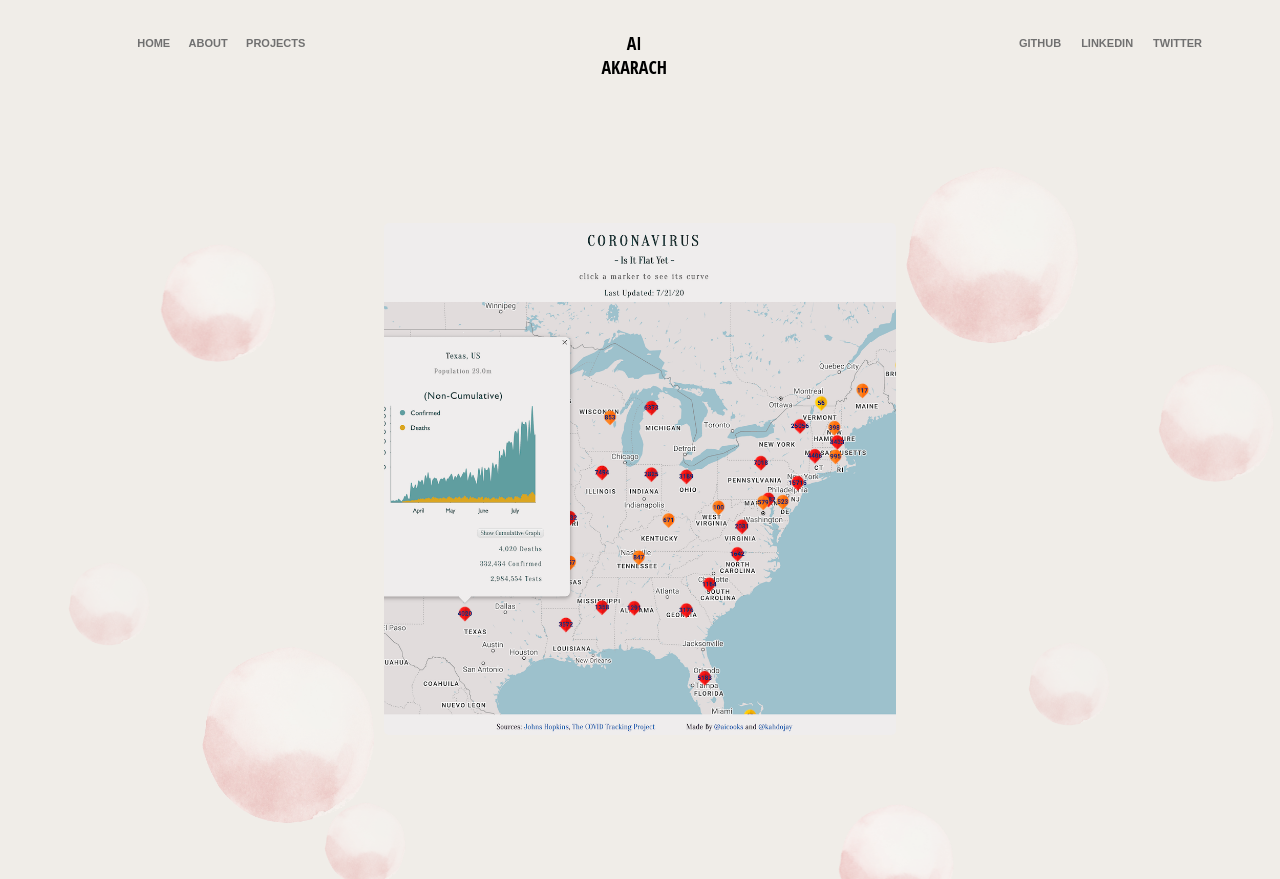
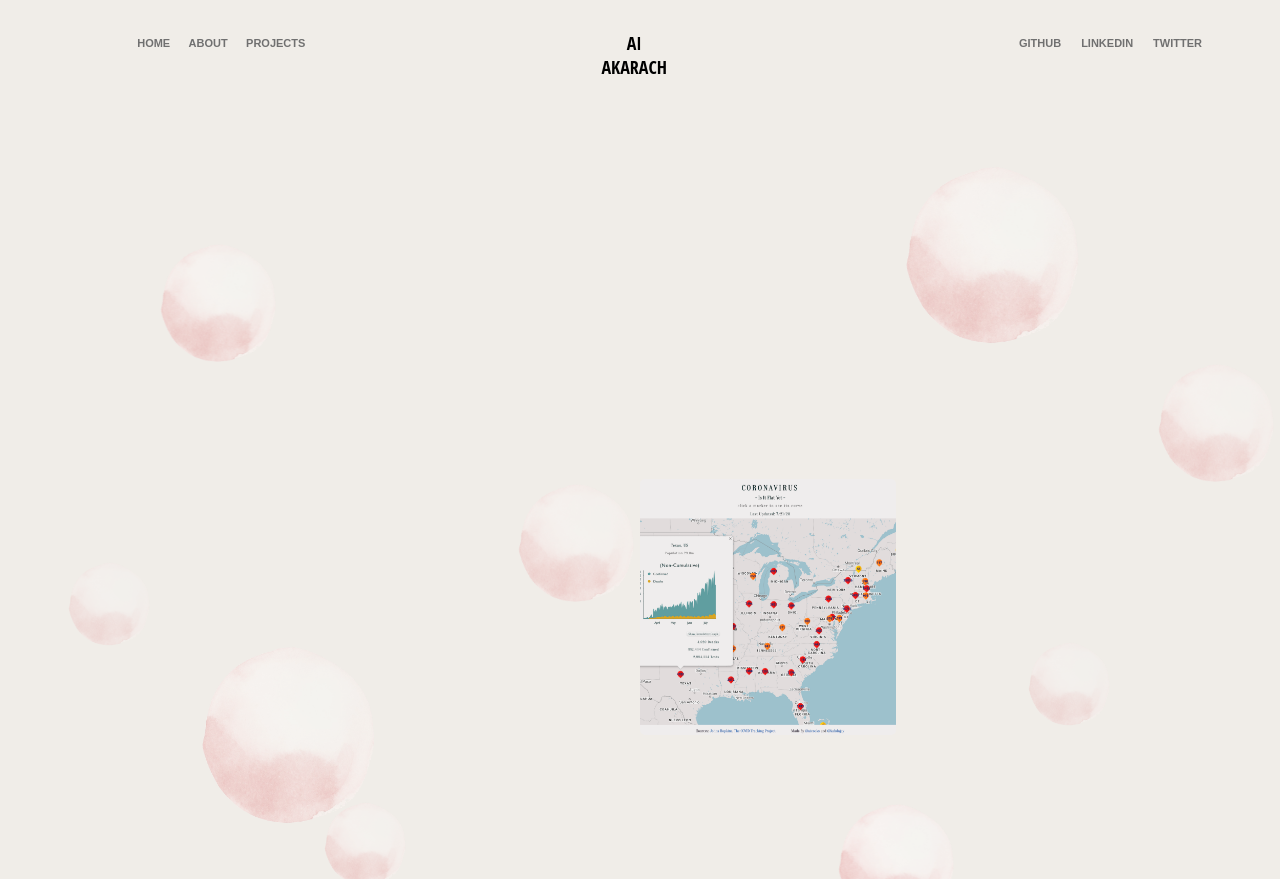
Before and after one commit to aka-ai/portfolio, a React (Create React App) app: page /projects in a window 1280 px wide. Built offline with nearby package versions, Linux system fonts and the light colour scheme.

Commit message:
wip:add transition to project image

```diff
--- a/package.json
+++ b/package.json
@@ -11,7 +11,7 @@
     "react-image": "^2.4.0",
     "react-router-dom": "^5.1.2",
     "react-scripts": "3.4.1",
-    "react-spring": "^8.0.27"
+    "react-spring": "^8.0.0"
   },
   "scripts": {
     "start": "react-scripts start",
--- a/src/Components/Constants/index.js
+++ b/src/Components/Constants/index.js
@@ -1,7 +1,7 @@
 import appLogo from "./aiLogo500white.png";
 import profilePic from "./profilePic.JPG";
 import peaceSign from "./peaceSign.png"
-import { coronavirus, wizardsOfCode, bumbleBee, aicooks } from "./projects";
+import { coronavirus, wizardsOfCode, bumbleBee, aicooks, test } from "./projects";
 const Constants = {
   brieflyAboutMe: `A fashion/chef turned software developer. I have an eye for design, a mind for learning and problem solving, and a hand for executing.`,
   workingStyle: ` I take pride of everything I do. I belive in striving for excellence.`,
@@ -14,7 +14,8 @@ const Constants = {
   projects: {
     coronavirus: {
       desc: `Is-it-Flat-Yet, a web app visualizing geospatial and historical Covid-19 data. My solo project, out of a curiosity about GoogleMaps API and wanting to dive deep into Firebase.\nTechnologies: Firebase Hosting, Cloud Firestore, Cloud Functions, React, GoogleMaps API, Node.js`,
-      img: coronavirus
+      img: coronavirus,
+      test: test
     },
     wizardsOfCode: {
       desc: `Wizards-of-Code, a webapp multiplayer game. My bootcamp capstone project, worked with a team of 4\nTechnologies: Firebase Hosting, Cloud Firestore, Cloud Functions, React, Web Workers, CSS Animation`,
--- a/src/Components/Constants/projects/index.js
+++ b/src/Components/Constants/projects/index.js
@@ -2,5 +2,6 @@ import aicooks from "./aicooks.png";
 import bumbleBee from "./bumbleBee.png";
 import coronavirus from "./coronavirus.png";
 import wizardsOfCode from "./wizardsOfCode.png";
+import test from "./test.png";
 
-export { aicooks, bumbleBee, coronavirus, wizardsOfCode };
+export  { aicooks, bumbleBee, coronavirus, wizardsOfCode, test };
--- a/src/Components/Projects.js
+++ b/src/Components/Projects.js
@@ -1,16 +1,24 @@
-import React from "react";
-import constants from "./Constants"
+import React, { useState } from "react";
+import constants from "./Constants";
+import { Spring, animated, interpolate } from "react-spring/renderprops";
 import { Parallax, ParallaxLayer } from 'react-spring/renderprops-addons'
 import cottonCandy from './Constants/cottonCandy.png'
-import { wizardsOfCode } from "./Constants/projects";
 const projects = constants.projects
-const url = (name, wrap = false) => `${wrap ? 'url(' : ''}https://awv3node-homepage.surge.sh/build/assets/${name}.svg${wrap ? ')' : ''}`
 const projectImageStyle = { width: '40%', borderRadius: '5px' }
 const projectStyle = { display: 'flex', alignItems: 'center', justifyContent: 'center' }
 
 class Projects extends React.Component {
+  constructor(props) {
+    super(props)
+    this.state = { hover: false }
+    this.toggleHover = this.toggleHover.bind(this)
+  }
+  toggleHover() {
+    this.setState({ hover: !this.state.hover })
+  }
   render() {
     return (
+      <div>
         <Parallax ref={ref => (this.parallax = ref)} pages={4}>
           {cottonCandyBackground.map((el, idx) => (
             <ParallaxLayer key={idx} offset={el.offset} speed={el.speed} style={el.style}>
@@ -22,9 +30,57 @@ class Projects extends React.Component {
             speed={0.1}
             onClick={() => this.parallax.scrollTo(1)}
             style={projectStyle}>
+            {/* <img onMouseEnter={this.toggleHover} onMouseLeave={this.toggleHover} src={this.state.hover ? projects.coronavirus.test : projects.coronavirus.img} style={{ width: '40%', borderRadius: '5px' }} /> */}
+
+
+
+
+
+            <Spring
+              native
+              from={{ opacity: 1 }}
+              to={{ opacity: this.state.hover ? 1 : 0, transform: `perspective(600px) rotateX(${this.state.hover ? 180 : 0}deg)` }}
+              style={projectStyle}
+
+            >
+              {({ opacity, transform }) => {
+                return (
+                  <div
+                    onMouseEnter={this.toggleHover}
+                    onMouseLeave={this.toggleHover}>
+                    <animated.div
+                      style={{
+                        opacity: opacity.interpolate(o => 1 - o), transform,
+                        position: 'absolute'
+
+                      }}
+                    >
                       <img src={projects.coronavirus.img} style={projectImageStyle} />
+                    </animated.div>
+                    <animated.div
+                      style={{
+                        opacity,
+                        transform: transform.interpolate(t => `${t} rotateX(180deg)`),
+                        position: 'absolute'
+                      }}
+                    >
+                      <p>222222kjofajko fkaojfoeajfkoa</p>
+                      <p>222222kjofajko fkaojfoeajfkoa</p>
+                      <p>222222kjofajko fkaojfoeajfkoa</p>
+                      <p>222222kjofajko fkaojfoeajfkoa</p>
+                      <p>222222kjofajko fkaojfoeajfkoa</p>
+                    </animated.div>
+                  </div>
+                )
+              }}
+            </Spring>
+
+
+
+
+
+
           </ParallaxLayer>
-
           <ParallaxLayer
             offset={1}
             speed={0.1}
@@ -49,6 +105,7 @@ class Projects extends React.Component {
             <img src={projects.aicooks.img} style={projectImageStyle} />
           </ParallaxLayer>
         </Parallax>
+      </div>
     )
   }
 };
```
Also changed, not shown: src/Components/Constants/projects/test.png (added). Lines whose indentation alone changed are shown as unchanged.
